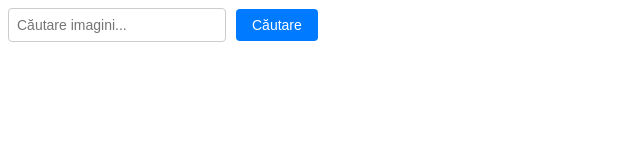
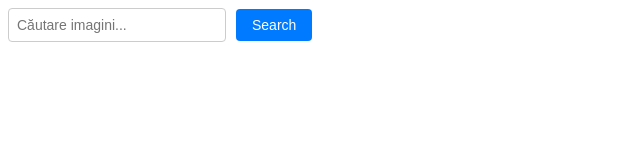
Before and after one commit to Larisagabriela329/goit-react-hw-03-image-finder, a React (Create React App) app: page / in a window 1280 px wide. Shown: the top 160 px of the page, without its empty margins (0-640 px from the left). Built offline with nearby package versions, Linux system fonts and the light colour scheme.

Commit message:
search btn

```diff
--- a/src/components/Searchbar.jsx
+++ b/src/components/Searchbar.jsx
@@ -28,7 +28,7 @@
         onKeyDown={handleKeyPress}
         placeholder="Căutare imagini..."
       />
-      <button onClick={handleSearch}>Căutare</button>
+      <button onClick={handleSearch}>Search</button>
     </div>
   );
 }
```
